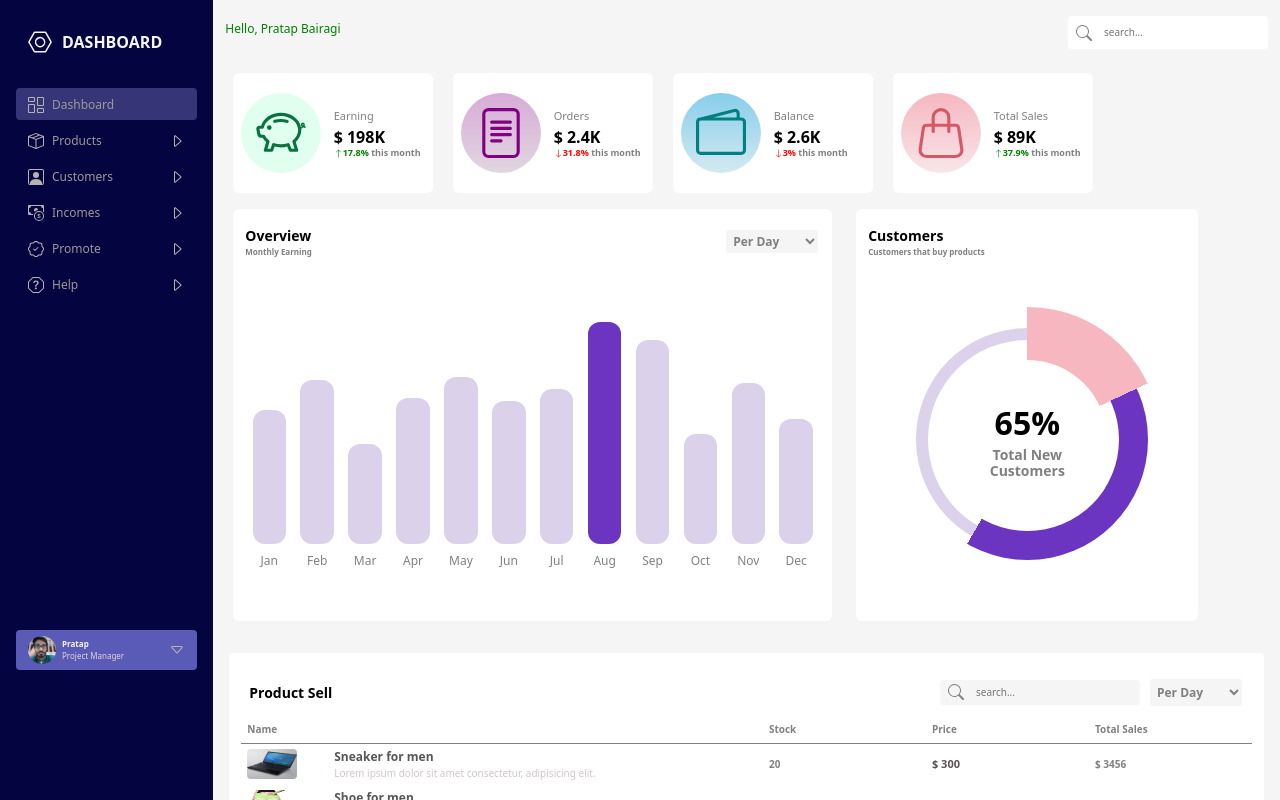
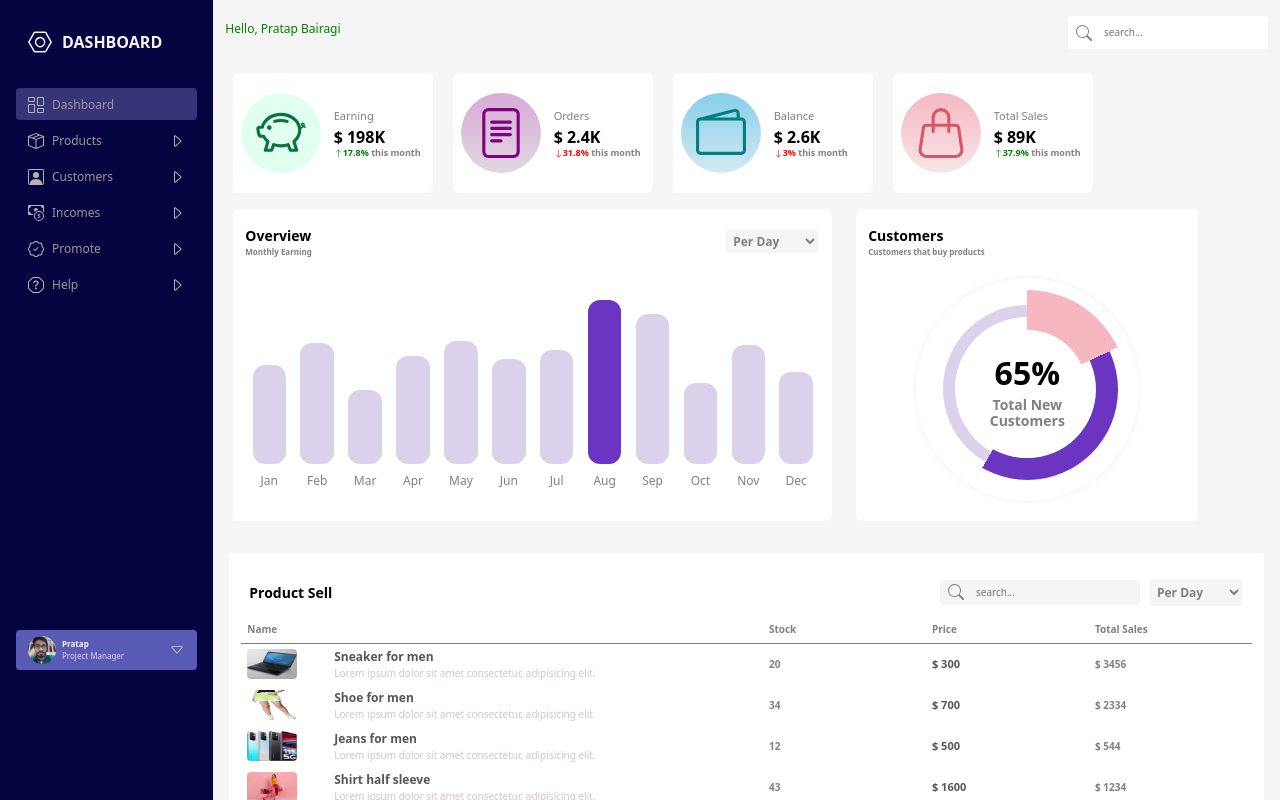
Before and after one commit to pratapbairagi/dashboard, a React (Create React App) app: page / in a window 1280 px wide. Shown: the top 800 px of the page. Built offline with nearby package versions, Linux system fonts and the light colour scheme.

Commit message:
changed bar chart from bar chart with divs  commit

```diff
--- a/src/App.css
+++ b/src/App.css
@@ -5,6 +5,7 @@
   margin: 0;
   scroll-behavior: smooth;
   outline: none;
+  box-sizing: border-box
 }
 @import url('https://fonts.googleapis.com/css?family=Roboto:400,500,700');
 
--- a/src/components/dashboard/dashboard.css
+++ b/src/components/dashboard/dashboard.css
@@ -97,11 +97,11 @@ table tr td{
 
 .progres{
     position: relative;
-    width: 70%;
+    width: 76%;
     aspect-ratio: 1/1;
     border-radius: 50%;
     color: white;
-    margin: 22% auto;
+    margin: 12% auto;
 }
 
 .progres::after{
--- a/src/components/dashboard/dashboard.jsx
+++ b/src/components/dashboard/dashboard.jsx
@@ -260,6 +260,7 @@ const Dashboard = () => {
                                     <span className="p-0" style={{ fontSize: "8px", fontWeight: "700", color: "grey" }}>Customers that buy products</span>
                                 </div>
 
+                                    <div style={{ aspectRatio:"1/1", width:"70%", padding:"1px", background:"white", borderRadius:"50%", boxShadow:"0 0 5px 2px whitesmoke", position:"relative", margin:"20px auto"}}>
                                     <div className="progres" style={{background:`conic-gradient(rgba(209, 196, 229, 0.769) 365deg, white 0)`}} >
                                        <div className="second-progres" style={{background:`conic-gradient(rgb(107, 53, 193) 210deg, transparent 0)`}}>
                                            <div className="third-progres" style={{background:`conic-gradient(rgb(246, 183, 193) 65deg, transparent 0)`}}>
@@ -270,6 +271,7 @@ const Dashboard = () => {
                                                 </div>
                                            </div>
                                        </div>
+                                    </div>
                                     </div>
 
                                 {/* <VictoryPie
```
